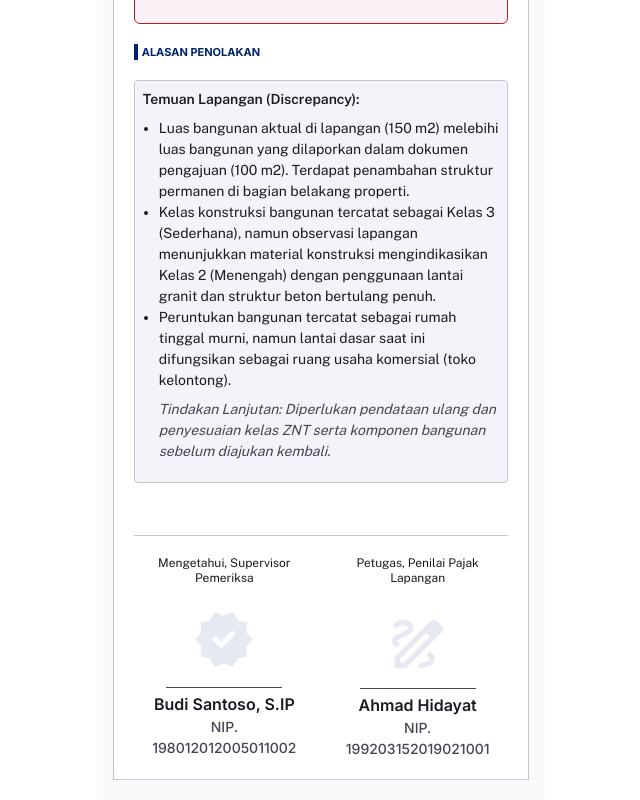
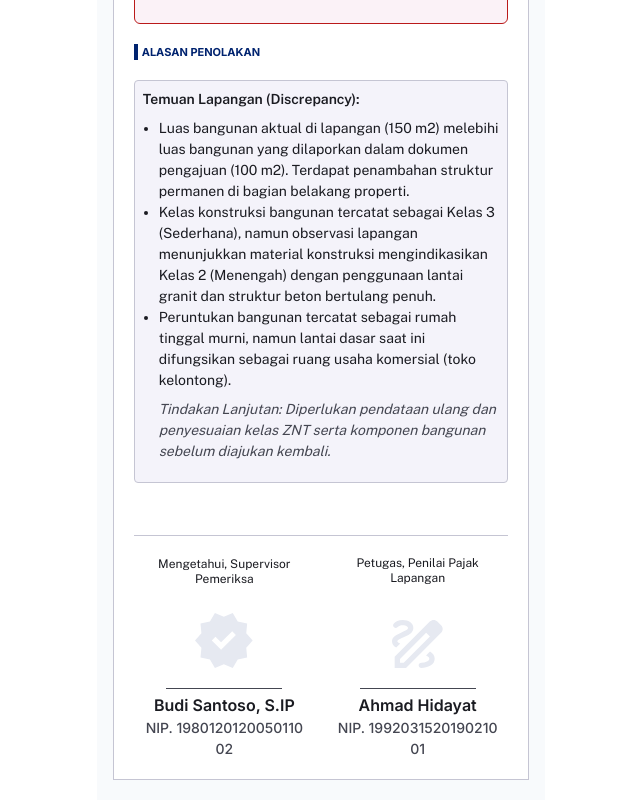
Before and after one commit to mieraaaa/Validator-NJOP, a Next.js app: page /berita-tolak in a window 1280 px wide. Shown: the part 787-1587 px from the top of the page, without its empty margins (319-959 px from the left). Built offline with nearby package versions, Linux system fonts and the light colour scheme.

Commit message:
Memperbaiki typo

```diff
--- a/app/berita-tolak/page.tsx
+++ b/app/berita-tolak/page.tsx
@@ -82,7 +82,7 @@ export default function Home() {
         </div>
         <hr className="border-[#C5C5D3] w-full mx-auto border-t mt-8"/>
         {/* Bagian Tanda Tangan */}
-        <div className="w-full flex justify-between items-start gap-3 text-center text-[#1A1B21]">
+        <div className="w-full flex justify-between items-end gap-3 text-center text-[#1A1B21]">
             <div className="flex flex-col items-center px-2 flex-1 min-w-0">
                 <h5 className="font-public-sans text-[12px] min-h-[36px] leading-tight">Mengetahui, Supervisor Pemeriksa</h5>
                 <Image
@@ -94,7 +94,7 @@ export default function Home() {
                 />
                 <hr className="border-[#444651] w-[70%] mx-auto border-t pb-1"/>
                 <span className="font-mono font-semibold text-[16px]">Budi Santoso, S.IP</span>
-                <span className="font-mono font-medium text-[14px] text-[#444651] break all">NIP. 198012012005011002</span>
+                <span className="font-mono font-medium text-[14px] text-[#444651] break-all">NIP. 198012012005011002</span>
             </div>
             <div className="flex flex-col items-center px-2 flex-1 min-w-0">
                 <h5 className="font-public-sans text-[12px] min-h-[36px] leading-tight">Petugas, Penilai Pajak Lapangan</h5>
@@ -107,7 +107,7 @@ export default function Home() {
                 />
                 <hr className="border-[#444651] w-[70%] mx-auto border-t pb-1"/>
                 <span className="font-mono font-semibold text-[16px]">Ahmad Hidayat</span>
-                <span className="font-mono font-medium text-[14px] text-[#444651] break all">NIP. 199203152019021001</span>
+                <span className="font-mono font-medium text-[14px] text-[#444651] break-all">NIP. 199203152019021001</span>
             </div>
         </div>
       </div>
```
